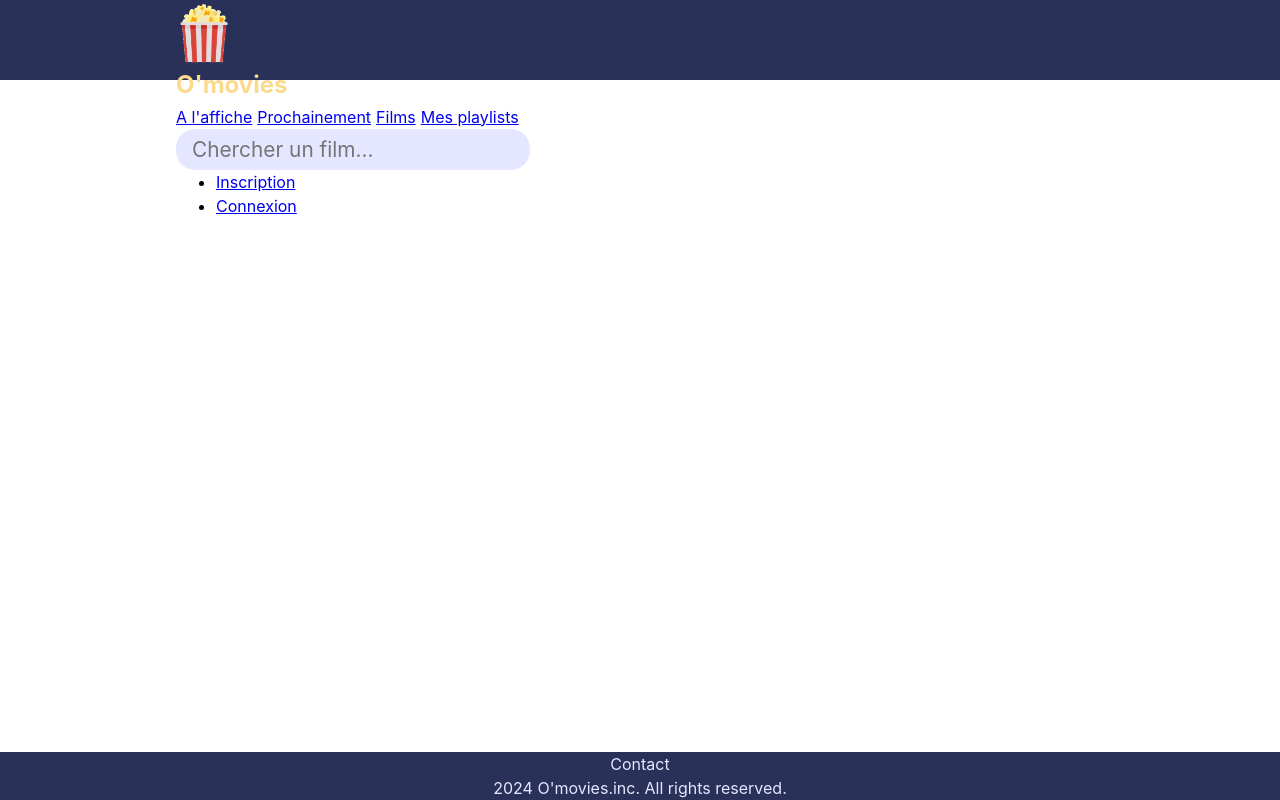
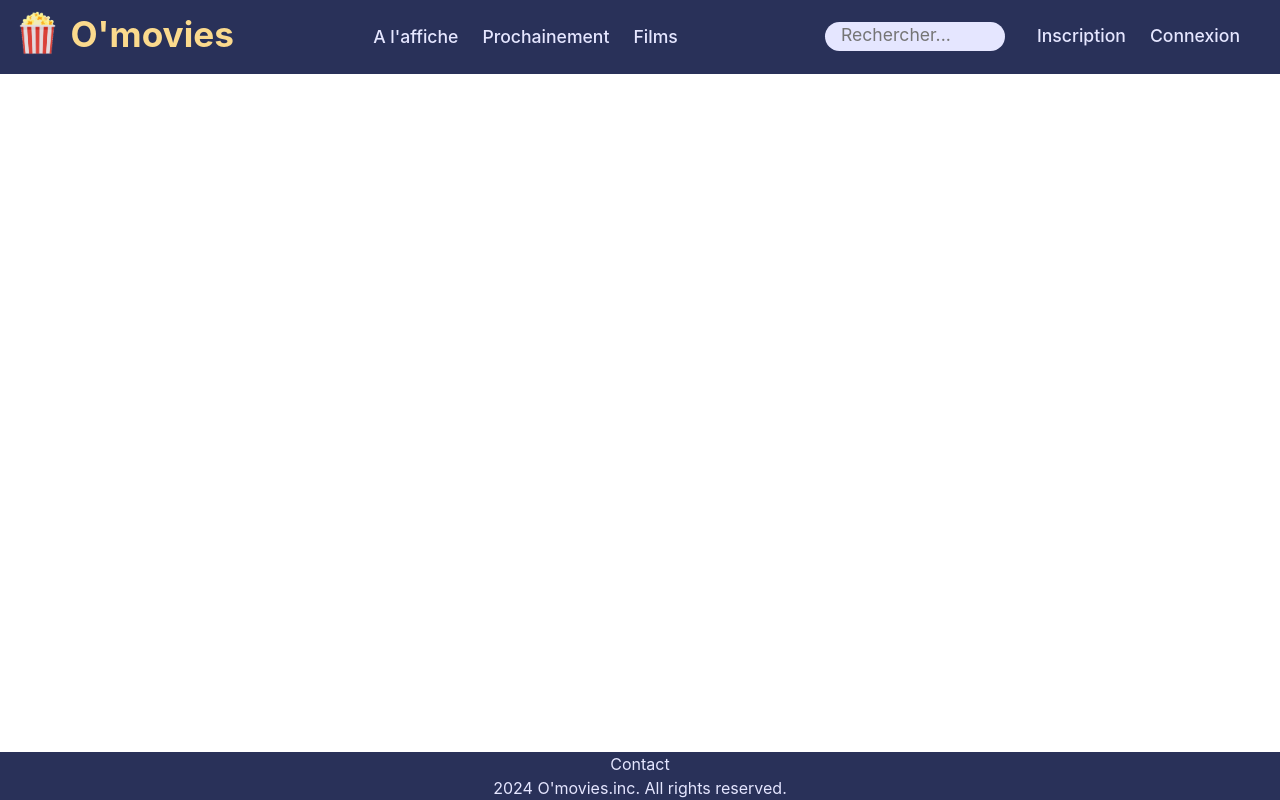
Before and after one commit to simonc56/o-movies-front, a React (Vite) app: page / in a window 1280 px wide. Built offline with nearby package versions, Linux system fonts and the light colour scheme.

Commit message:
feat: Header responsive avec menu burger

```diff
--- a/src/components/Header/Header.scss
+++ b/src/components/Header/Header.scss
@@ -1,44 +1,42 @@
 .header {
-  height: 5rem;
-  margin-bottom: rem(120px);
+  height: 4.6rem;
+  padding-inline: 1rem;
   background-color: var(--color-bg);
   border-bottom: rem(1px) solid light-dark(var(--color-bg), var(--color-bg));
-  & h1 {
+  & .title {
     margin-right: 1rem;
-    text-decoration: none;
-    font-size: 1.5rem;
-    padding-bottom: 0.1rem;
-
+    font-size: var(--font-size-md);
+    padding-bottom: 0.3rem;
+    display: flex;
+    gap: 0.7rem;
     color: var(--color-primary);
   }
   & img {
     margin-left: 0.5rem;
-    height: 3.8rem;
+    height: 2.8rem;
     margin: 0.2rem;
   }
   & .inner {
-    height: rem(56px);
+    height: 4.6rem;
     display: flex;
     justify-content: space-between;
     align-items: center;
+    & .mantine-Burger-root {
+      color: var(--color-primary);
+    }
   }
 
   & .link {
-    display: block;
     line-height: 1;
-    padding: rem(8px) rem(12px);
-    border-radius: var(--mantine-radius-sm);
+    // padding: 0.8rem 0.4rem;
     text-decoration: none;
-    color: light-dark(var(--color-links), var(--color-links));
-    font-size: var(--mantine-font-size-sm);
+    margin-right: 1.5rem;
+    color: var(--color-links);
+    font-size: var(--font-size-md);
     font-weight: 500;
-
-    @mixin hover {
-      background-color: light-dark(var(--color-primary), var(--color-primary));
+    text-decoration: none;
+    &:hover {
+      color: var(--color-primary);
     }
   }
-
-  & .linkLabel {
-    margin-right: rem(5px);
-  }
 }
--- a/src/components/Header/Header.tsx
+++ b/src/components/Header/Header.tsx
@@ -1,4 +1,4 @@
-import { Burger, Container, Group } from '@mantine/core';
+import { Box, Burger, Group } from '@mantine/core';
 import { useDisclosure } from '@mantine/hooks';
 import { NavLink } from 'react-router-dom';
 import logo from '../../assets/logo-pop-corn.png';
@@ -10,35 +10,39 @@ const links = [
   { link: '/actuellement', label: "A l'affiche" },
   { link: '/prochainement', label: 'Prochainement' },
   { link: '/films', label: 'Films' },
-  { link: '/playlists', label: 'Mes playlists' },
+  // { link: '/playlists', label: 'Mes playlists' },
 ];
 
 function Header() {
-  const [opened, { toggle }] = useDisclosure(false);
+  const [drawerOpened, { toggle: toggleDrawer, close: closeDrawer }] = useDisclosure(false);
 
   const items = links.map((link) => {
     return (
-      <NavLink key={link.label} to={link.link} className=".link" onClick={(event) => event.preventDefault()}>
+      <NavLink key={link.label} to={link.link} className="link" onClick={(event) => event.preventDefault()}>
         {link.label}
       </NavLink>
     );
   });
 
   return (
+    <Box size="md">
       <header className="header">
-      <Container size="md">
+        <Group justify="space-between" h="100%">
           <div className="title">
             <img src={logo} alt="logo o'movies" />
             <h1>O'movies</h1>
           </div>
-        <Group gap={5} visibleFrom="sm">
+          <Group gap={0} visibleFrom="md">
             {items}
           </Group>
-        <Burger opened={opened} onClick={toggle} size="sm" hiddenFrom="sm" />
+          <Group gap={0} visibleFrom="md">
             <Searchbar />
             <LoginSignup />
-      </Container>
+          </Group>
+          <Burger opened={drawerOpened} onClick={toggleDrawer} size="md" hiddenFrom="md" color="yellow" />
+        </Group>
       </header>
+    </Box>
   );
 }
 
--- /dev/null
+++ b/src/components/LoginSignup/LoginSignup.scss
@@ -0,0 +1,15 @@
+.header-connexion-links {
+  list-style: none;
+  font-size: var(--font-size-md);
+  display: flex;
+  gap: 1.6rem;
+  margin-inline: 0.5rem;
+  color: var(--color-links);
+  & a {
+    text-decoration: none;
+    color: inherit;
+    &:hover {
+      color: var(--color-primary);
+    }
+  }
+}
--- a/src/components/LoginSignup/LoginSignup.tsx
+++ b/src/components/LoginSignup/LoginSignup.tsx
@@ -1,15 +1,17 @@
 import { NavLink } from 'react-router-dom';
+
+import './LoginSignup.scss';
 
 function LoginSignup() {
   return (
-    <ul className="header-connexion-links links">
-      <li>
-        <NavLink to="/inscription">Inscription</NavLink>
-      </li>
-      <li>
-        <NavLink to="/connexion">Connexion</NavLink>
-      </li>
-    </ul>
+    <>
+      <NavLink to="/inscription" className="link">
+        Inscription
+      </NavLink>
+      <NavLink to="/connexion" className="link">
+        Connexion
+      </NavLink>
+    </>
   );
 }
 
--- a/src/components/Searchbar/Searchbar.scss
+++ b/src/components/Searchbar/Searchbar.scss
@@ -1,9 +1,11 @@
 .searchbar-form {
   & input {
     background-color: var(--color-links);
-    font-size: 1.3rem;
+    font-size: var(--font-size-md);
     border: none;
-    padding: 0.3rem 1rem;
+    padding: 0 1rem 0.2rem;
+    margin-right: 2rem;
+    max-width: 180px;
     border-radius: 1.2rem;
     color: var(--color-bg);
     &:focus {
--- a/src/components/Searchbar/Searchbar.tsx
+++ b/src/components/Searchbar/Searchbar.tsx
@@ -10,7 +10,7 @@ function Searchbar() {
 
   return (
     <form className="searchbar-form">
-      <input type="text" placeholder="Chercher un film..." value={inputValue} onChange={handleChange} />
+      <input type="text" placeholder="Rechercher..." value={inputValue} onChange={handleChange} />
     </form>
   );
 }
--- a/src/styles/_mantine.scss
+++ b/src/styles/_mantine.scss
@@ -13,6 +13,12 @@ $mantine-breakpoint-xl: '88em';
   --color-primary: #fbda8d;
   --color-bg: #293159;
   --color-links: #e5e6ff;
+
+  --font-size-xs: 0.75rem;
+  --font-size-sm: 1rem;
+  --font-size-md: 1.1rem;
+  --font-size-lg: 1.3rem;
+  --font-size-xl: 1.5rem;
 }
 
 @function rem($value) {
```
Lines whose indentation alone changed are shown as unchanged.
